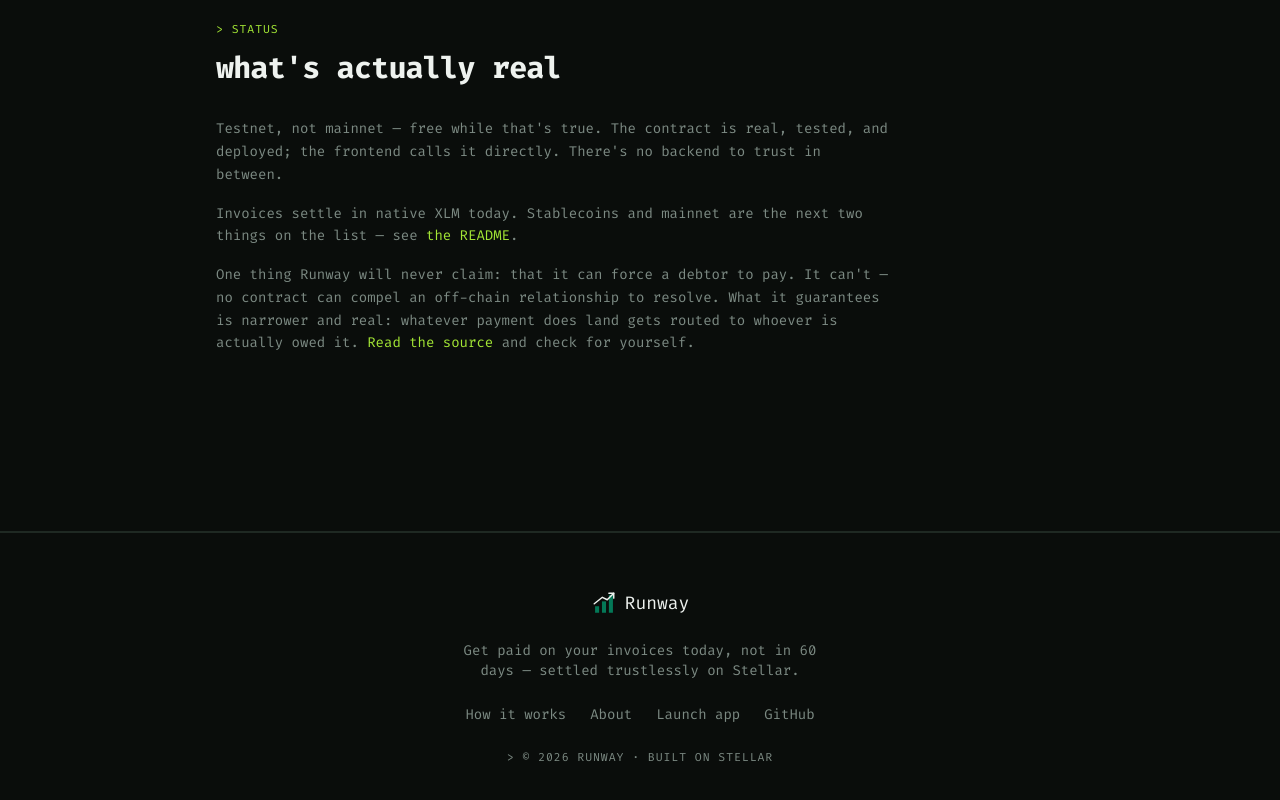
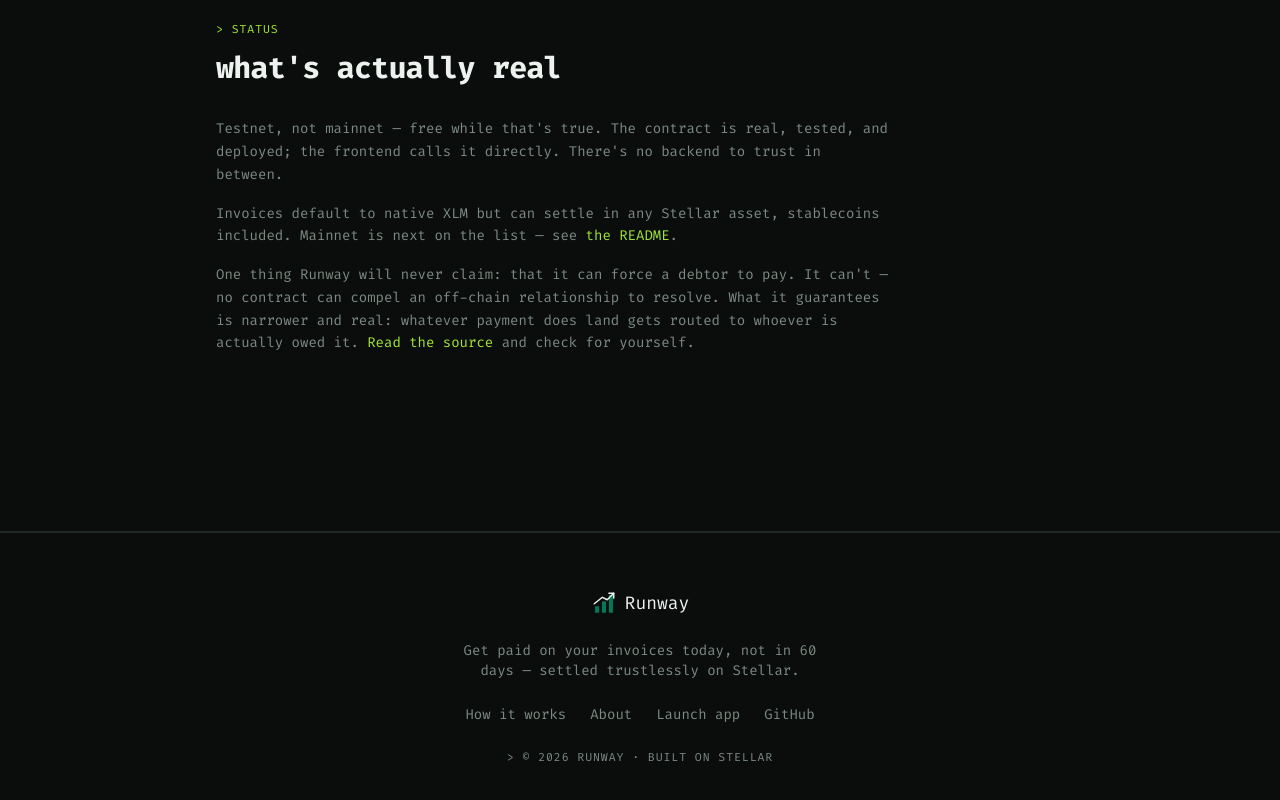
Before and after one commit to boluwacodes/runway, a Next.js app in the folder frontend/: page /about in a window 1280 px wide. Shown: the part 1185-1985 px from the top of the page. Built offline with nearby package versions, Linux system fonts and the light colour scheme.

Commit message:
docs(frontend): update the About page's asset support line
'Invoices settle in native XLM today. Stablecoins and mainnet are the
next two things' is half out of date: any Stellar asset (stablecoins
included) is supported since #3/#11. Only mainnet remains on the list.

```diff
--- a/frontend/src/app/about/page.tsx
+++ b/frontend/src/app/about/page.tsx
@@ -87,8 +87,8 @@
                 between.
               </p>
               <p>
-                Invoices settle in native XLM today. Stablecoins and mainnet are the next two things
-                on the list — see{" "}
+                Invoices default to native XLM but can settle in any Stellar asset, stablecoins
+                included. Mainnet is next on the list — see{" "}
                 <Link
                   href="https://github.com/boluwacodes/runway"
                   target="_blank"
```
